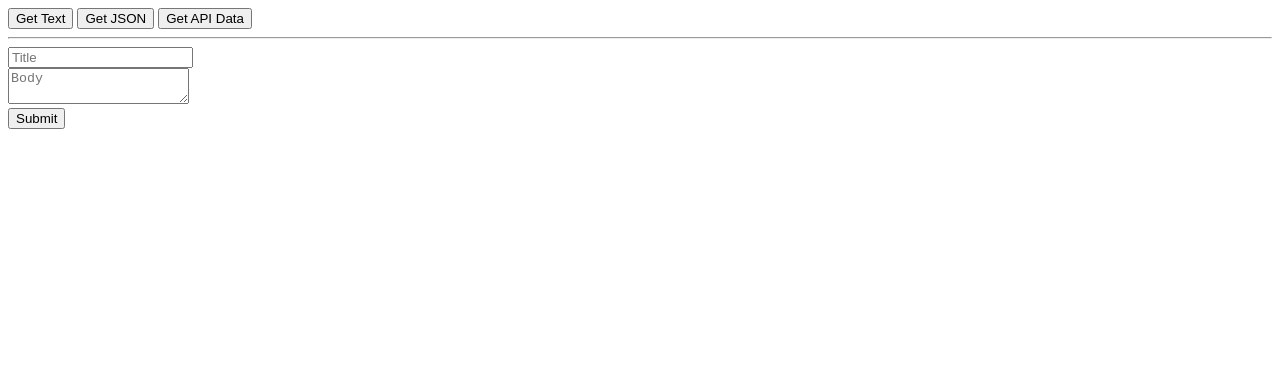
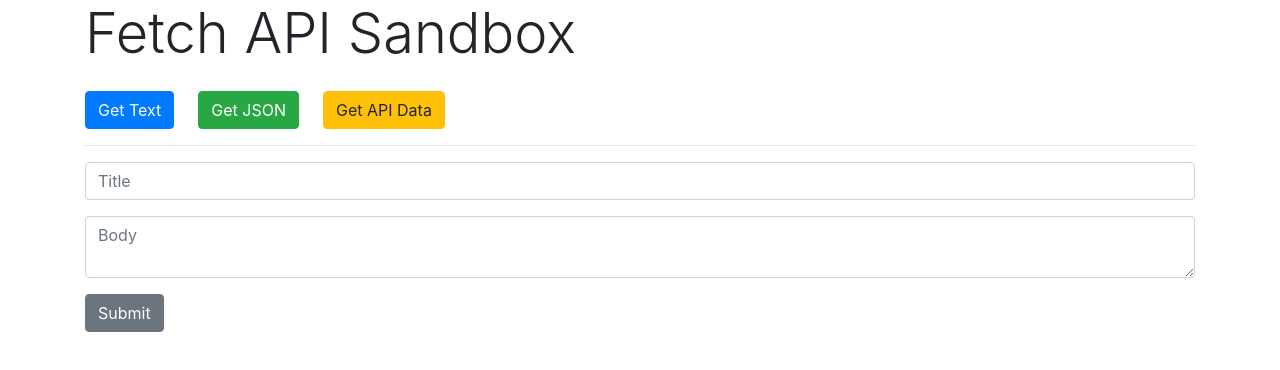
Before and after one commit to BenDev33/fetchingToJSONPlaceholder, a plain HTML site: page index.html in a window 1280 px wide. Drawn offline with nearby package versions, Linux system fonts and the light colour scheme.

Commit message:
added style in index.html to buttons and forms.

```diff
--- a/index.html
+++ b/index.html
@@ -4,23 +4,34 @@
     <meta charset="UTF-8">
     <meta name="viewport" content="width=device-width, initial-scale=1.0">
     <meta http-equiv="X-UA-Compatible" content="ie=edge">
+    <link rel="stylesheet" href="https://stackpath.bootstrapcdn.com/bootstrap/4.3.1/css/bootstrap.min.css" integrity="sha384-ggOyR0iXCbMQv3Xipma34MD+dH/1fQ784/j6cY/iJTQUOhcWr7x9JvoRxT2MZw1T" crossorigin="anonymous">
+
     <title>Fetch API Sandbo</title>
 </head>
 <body>
-    <button id="getText">Get Text</button>
-    <button id="getUsers">Get JSON</button>
-    <button id="getPosts">Get API Data</button>
-    <hr>
-    <div id="output"></div>
-    <form id="addPost">
-        <div>
-            <input type="text" id="title" placeholder="Title">
+    <div class="container">
+        <h1 class="display-4 mb-4">Fetch API Sandbox</h1>
+        <div class="d-flex">
+        <button class="btn btn-primary mr-4" id="getText">Get Text</button>
+        <button class="btn btn-success mr-4" id="getUsers">Get JSON</button>
+        <button class="btn btn-warning mr-4" id="getPosts">Get API Data</button>
         </div>
-        <div>
-            <textarea id="body" placeholder="Body"></textarea>
-        </div>
-        <input type="submit" value="Submit">
-    </form>
+        <hr>
+        <div id="output"></div>
+        <form id="addPost">
+            <div class="form-group">
+                <input type="text" id="title" class="form-control" placeholder="Title">
+            </div>
+            <div class="form-group">
+                <textarea id="body" class="form-control" placeholder="Body"></textarea>
+            </div>
+            <input type="submit" class="btn btn-secondary" value="Submit">
+        </form>
+    </div>
+
+    <script src="https://code.jquery.com/jquery-3.3.1.slim.min.js" integrity="sha384-q8i/X+965DzO0rT7abK41JStQIAqVgRVzpbzo5smXKp4YfRvH+8abtTE1Pi6jizo" crossorigin="anonymous"></script>
+    <script src="https://cdnjs.cloudflare.com/ajax/libs/popper.js/1.14.7/umd/popper.min.js" integrity="sha384-UO2eT0CpHqdSJQ6hJty5KVphtPhzWj9WO1clHTMGa3JDZwrnQq4sF86dIHNDz0W1" crossorigin="anonymous"></script>
+    <script src="https://stackpath.bootstrapcdn.com/bootstrap/4.3.1/js/bootstrap.min.js" integrity="sha384-JjSmVgyd0p3pXB1rRibZUAYoIIy6OrQ6VrjIEaFf/nJGzIxFDsf4x0xIM+B07jRM" crossorigin="anonymous"></script>
     <script src="app.js"></script>
 </body>
 </html>
```
